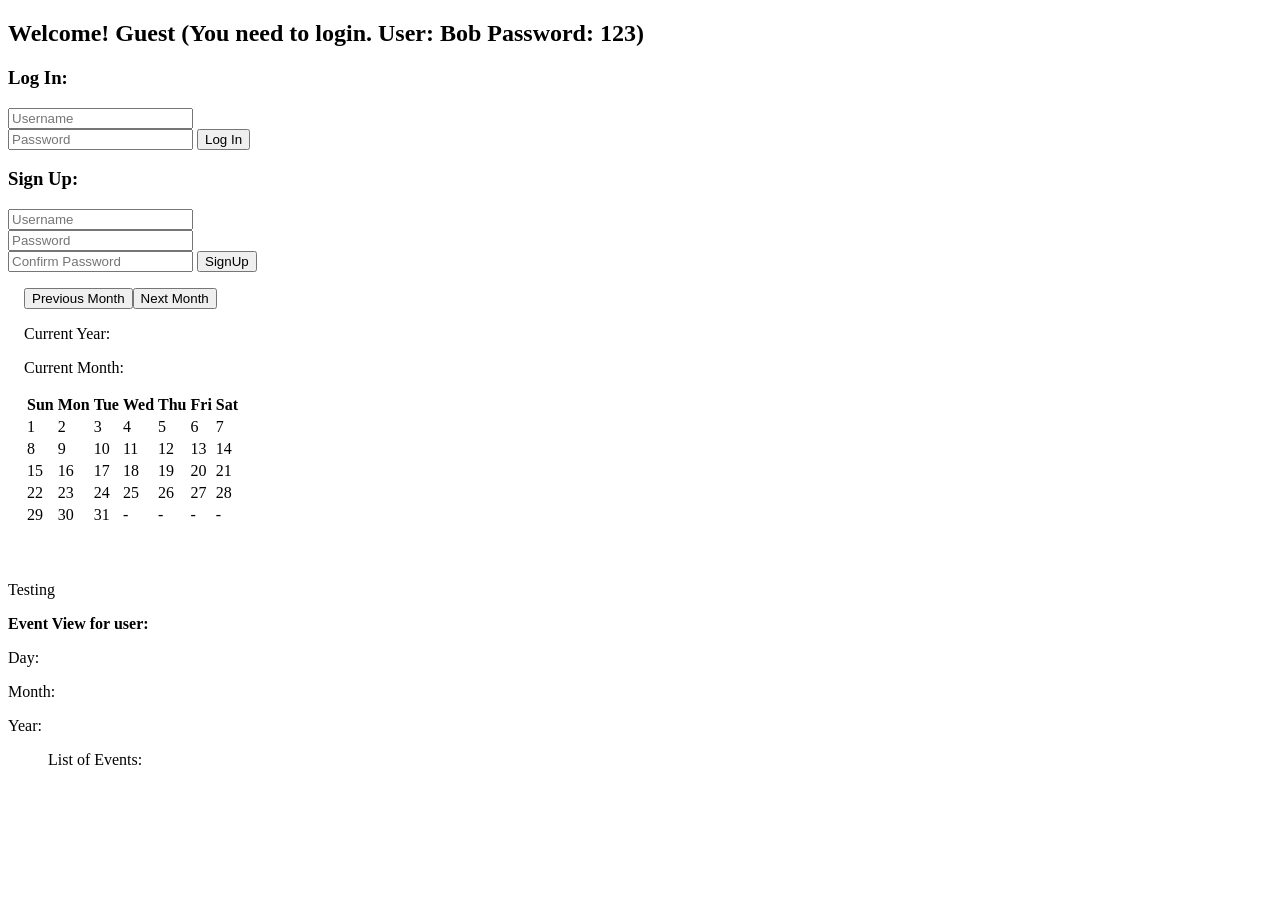
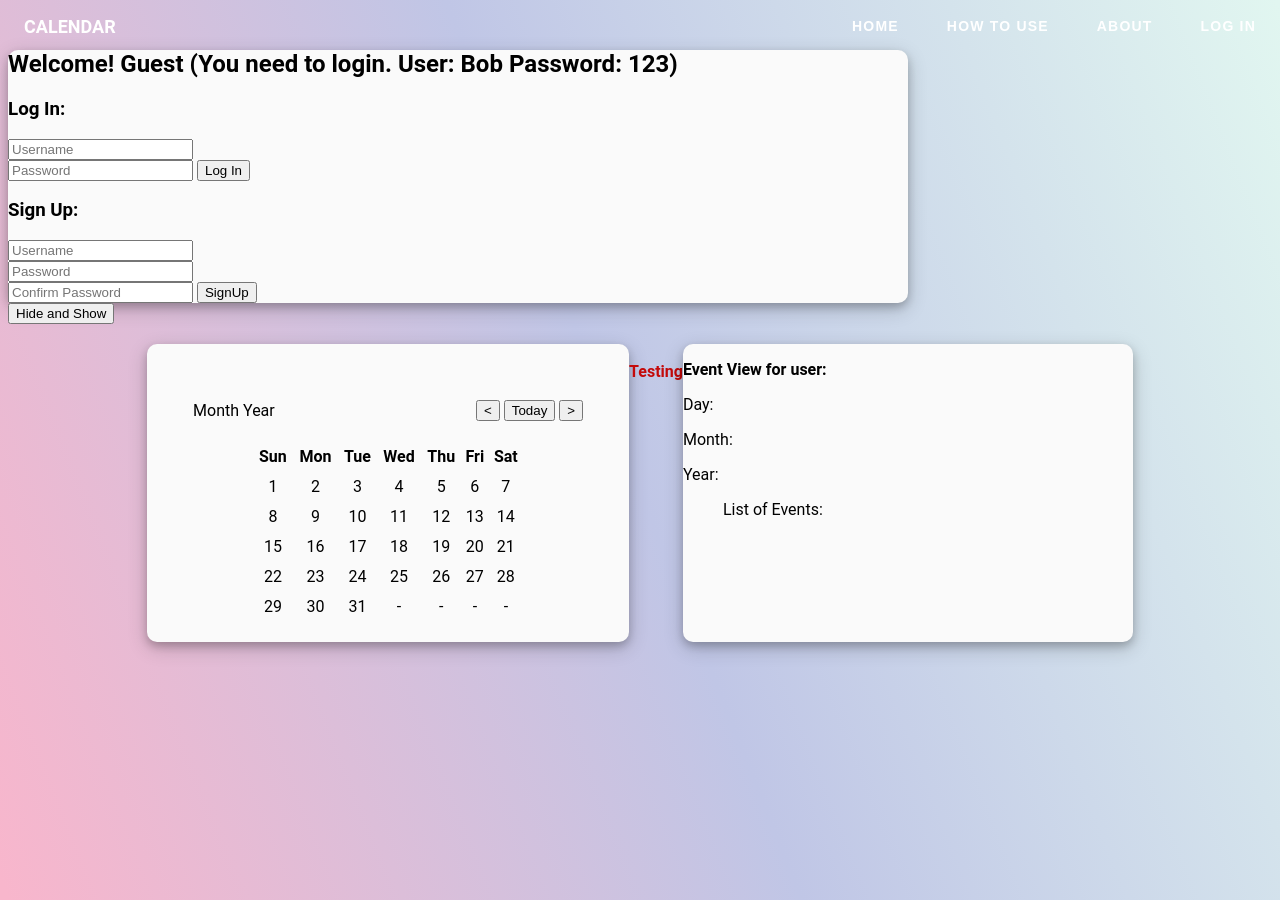
Before and after one commit to SmallChungus1/calendarApp, a PHP site: page /calendar2.html in a window 1280 px wide. Before the commit the page ends 765 px from the top, so only its background shows below. Run offline with PHP 8.4, Linux system fonts and the light colour scheme.

Commit message:
Added some CSS

```diff
--- a/public_html/Module 5 Calendar/calendar.html
+++ b/public_html/Module 5 Calendar/calendar.html
@@ -3,7 +3,7 @@
     <head>
         <meta charset="UTF-8">
         <title>Calendar</title>
-        <link rel="stylesheet" href="style.css">
+        <link rel="stylesheet" type="text/css" href="style.css">
         <meta name="viewport" content="width=device-width, initial-scale=1.0">
         <script src="calendar.js" defer></script>
     </head>
--- a/public_html/Module 5 Calendar/calendar2.css
+++ b/public_html/Module 5 Calendar/calendar2.css
@@ -1,5 +1,128 @@
 #calendarBody {
     padding: 1em;
-
     display: table;
 }
+
+.navbar {
+    position: fixed;
+    top: 0;
+    left: 0;
+    width: 100%;
+    z-index: 999;
+    transition: background-color 0.5s cubic-bezier(0.4, 0, 0.2, 1);
+}
+
+.navbar-scrolled {
+    background-color: #333; /* add the desired background color */
+}
+
+.logo {
+    float: left;
+    padding: 8px;
+    margin-left: 16px;
+    margin-top: 8px;
+}
+
+.logo a {
+    color: #fff;
+    text-transform: uppercase;
+    font-weight: 700;
+    font-size: 18px;
+    letter-spacing: 0px;
+    text-decoration: none;
+}
+
+nav ul {
+    float: right;
+}
+
+nav ul li {
+    display: inline-block;
+    float: left;
+}
+
+nav ul li:not(:first-child) {
+    margin-left: 48px;
+}
+
+nav ul li:last-child {
+    margin-right: 24px;
+}
+
+nav ul li a {
+    display: inline-block;
+    outline: none;
+    color: #fff;
+    text-transform: uppercase;
+    text-decoration: none;
+    font-family: 'Popins', sans-serif;
+    font-size: 14px;
+    letter-spacing: 1.2px;
+    font-weight: 600;
+}
+
+nav ul li a:hover {
+    text-decoration: underline;
+    text-decoration-thickness: 3px;
+}
+
+body {
+    font-family: 'Roboto', sans-serif; /* or 'Open Sans', 'Montserrat', 'Lato', 'Nunito', 'Raleway', 'Source Sans Pro', 'Ubuntu', etc. */
+    align-items: center;
+    justify-content: center;
+    min-height: 100vh;
+    background: linear-gradient(68.4deg, rgb(248, 182, 204) 0.5%, rgb(192, 198, 230) 49%, rgb(225, 246, 240) 99.8%);
+    margin-bottom: 50px;
+    margin-top: 50px;
+}
+
+.main-section {
+    display: flex;
+    justify-content: center;
+    margin-top: 20px;
+}
+
+.wrapper {
+    width: 450px;
+    background: rgb(250, 250, 250);
+    box-shadow: 0 4px 8px 0 rgba(0, 0, 0, 0.2), 0 6px 20px 0 rgba(0, 0, 0, 0.19);
+    border-radius: 10px;
+}
+
+.wrapper header{
+    display: flex;
+    align-items: center;
+    padding: 25px 30px 10px;
+    justify-content: space-between;
+}
+
+#accountLogin{
+    width: 900px;
+    background: rgb(250, 250, 250);
+    box-shadow: 0 4px 8px 0 rgba(0, 0, 0, 0.2), 0 6px 20px 0 rgba(0, 0, 0, 0.19);
+    border-radius: 10px;
+}
+
+.calendar {
+    display: flex;
+    justify-content: center;
+    align-items: center;
+}
+
+.calendar table {
+    border-collapse: collapse;
+    border-spacing: 0;
+    width: 60%;
+    text-align: center;
+}
+
+.calendar table td, th {
+    padding-bottom: 10px;
+}
+
+#test {
+    font-size: 16px;
+    font-weight: bold;
+    color: #c40a0a;
+    line-height: 1.5;
+}
--- a/public_html/Module 5 Calendar/calendar2.html
+++ b/public_html/Module 5 Calendar/calendar2.html
@@ -4,14 +4,28 @@
     <meta charset="UTF-8">
     <meta name="viewport" content="width=device-width, initial-scale=1.0">
     <title>Calendar</title>
-
+    <link rel="stylesheet" type="text/css" href="calendar2.css">
     <script src="calendar2.js" defer></script>
     <script src="login.js" defer></script>
-    <link rel="stylesheet" href="calendar2.css">
 
 </head>
 <body>
-
+    <div class="navbar">
+        <nav>
+            <div class="logo">
+                <a href="calendar.html">CALENDAR</a>
+            </div>
+            <div class="nav-wrapper">
+                <ul>
+                    <li><a href="calendar.html">Home</a></li>
+                    <li><a href="calendar.html">How to Use</a></li>
+                    <li><a href="about.html">About</a></li>
+                    <li><a href="login.html">Log In</a></li>
+                </ul>
+            </div>
+        </nav>
+    </div>
+    <div class="wrapper" id="accountLogin">
         <div id="heading">
             <h2 id="welcomeMsg">Welcome! Guest (You need to login. User: Bob Password: 123)</h2>
         </div>
@@ -30,15 +44,45 @@
             <input type="password" id="passwordConfirm" placeholder="Confirm Password"required />
             <button id="signUpBtn">SignUp</button>
         </div>
+    </div>
 
 
-    <div id="calendarBody">
+    <button onclick="hideShow()">Hide and Show</button>
 
-        <button id ="prevMonth">Previous Month</button>
-        <button id ="nextMonth">Next Month</button>
+    <script>
+        // we need to implement this function to hide and show the login and sign up divs if a user is logged in and make the logout page appear
+        // This should probably be done in the login.js file
+        var div = document.getElementById("calSignUp");
+        var div2 = document.getElementById("calLogin");
 
-        <P>Current Year: <b id ="CalYear"></b></P>
-        <p>Current Month: <b id ="CalMonth"></b></p>
+        var display = 0;
+        function hideShow() {
+            if (display == 1) {
+                div.style.display = "block";
+                div2.style.display = "block";
+                display = 0;
+            } else {
+                div.style.display = "none";
+                div2.style.display = "none";
+                display = 1;
+            }
+        }
+    </script>
+
+    <div class="main-section">
+        <div class="wrapper" id="calendarBody">
+            <header>
+                <p class="current-month-year">Month Year</p>
+                <div class="icons_month">
+                    <button id ="prevMonth">&lt;</button>
+                    <button id ="today">Today</button>
+                    <button id ="nextMonth">&gt;</button>
+                </div>
+            </header>
+
+            <!-- <P>Current Year: <b id ="CalYear"></b></P>
+            <p>Current Month: <b id ="CalMonth"></b></p> -->
+            <div class="calendar">
                 <table id = "calTable">
                     <tr>
                     <!-- <th id ="weeks"> Weeks:
@@ -76,13 +120,13 @@
                         <td><strong>Week5: </strong></td>
                     </tr> -->
 
-
                 </table>
             </div>
+        </div>
         <br>
-    <P id = "test">Testing</P>
+        <P id="test">Testing</P>
 
-    <div class="container" id="EventDisplay">
+        <div class="wrapper" id="EventDisplay">
             <P><b>Event View for user:</b></P>
             <P><b id="currUser"></b></P>
             <p>Day: <b id ="calDay"></b></p>
@@ -91,6 +135,7 @@
             <ul id="EventList">List of Events: </ul>
 
         </div>
+    </div>
 </body>
 
 
--- a/public_html/Module 5 Calendar/calendar2.js
+++ b/public_html/Module 5 Calendar/calendar2.js
@@ -202,3 +202,14 @@ function Month(c,b){this.year=c;
     this.getDateObject=function(a){return new Date(this.year,this.month,a)};
     this.getWeeks=function(){var a=this.getDateObject(1),b=this.nextMonth().getDateObject(0),c=[],a=new Week(a);
         for(c.push(a);!a.contains(b);)a=a.nextWeek(),c.push(a);return c}};
+
+// Navbar
+const navbar = document.querySelector('.navbar');
+
+window.addEventListener('scroll', () => {
+    if (window.scrollY > 0) {
+        navbar.classList.add('navbar-scrolled');
+    } else {
+        navbar.classList.remove('navbar-scrolled');
+    }
+});
--- a/public_html/Module 5 Calendar/login.js
+++ b/public_html/Module 5 Calendar/login.js
@@ -21,8 +21,6 @@ function loginUser(event){
         }else{
             alert(`Login not successful ${loginData.message}`);
         }
-
-
 
     }
         )
```
Lines whose indentation alone changed are shown as unchanged.
